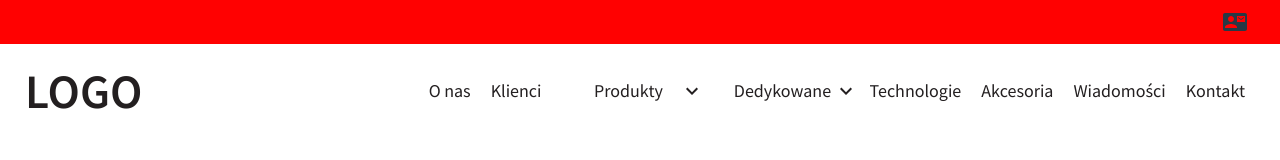
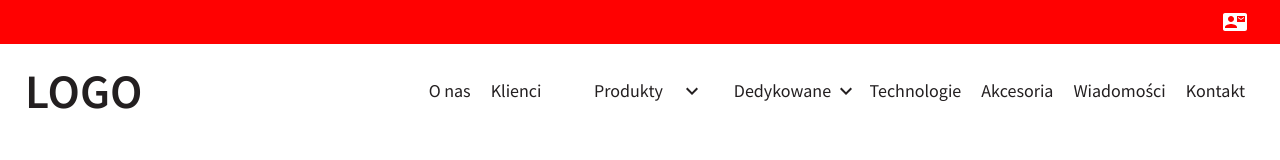
Before and after one commit to krystek77/react-website-client-side, a React (Create React App) app: page / in a window 1280 px wide. Shown: the top 160 px of the page. Built offline with nearby package versions, Linux system fonts and the light colour scheme.

Commit message:
change email icon color

```diff
--- a/src/components/Toolbar/Toolbar.css
+++ b/src/components/Toolbar/Toolbar.css
@@ -15,7 +15,7 @@
     flex-direction: column;
     justify-content: center;
     align-items: center;
-    color:var(--secondary);
+    color:var(--light);
     border:none;
     cursor:pointer;
 }
```
